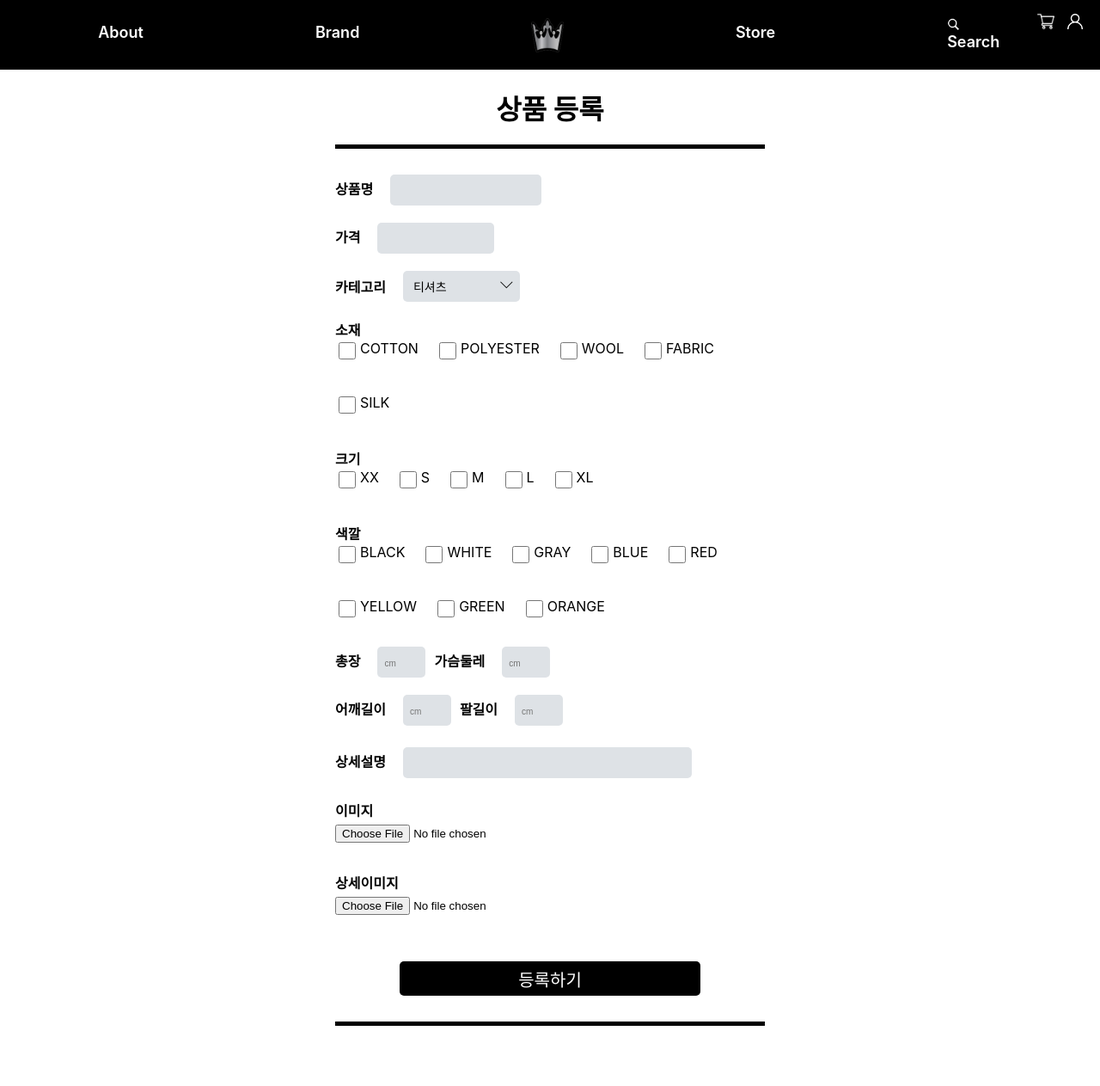
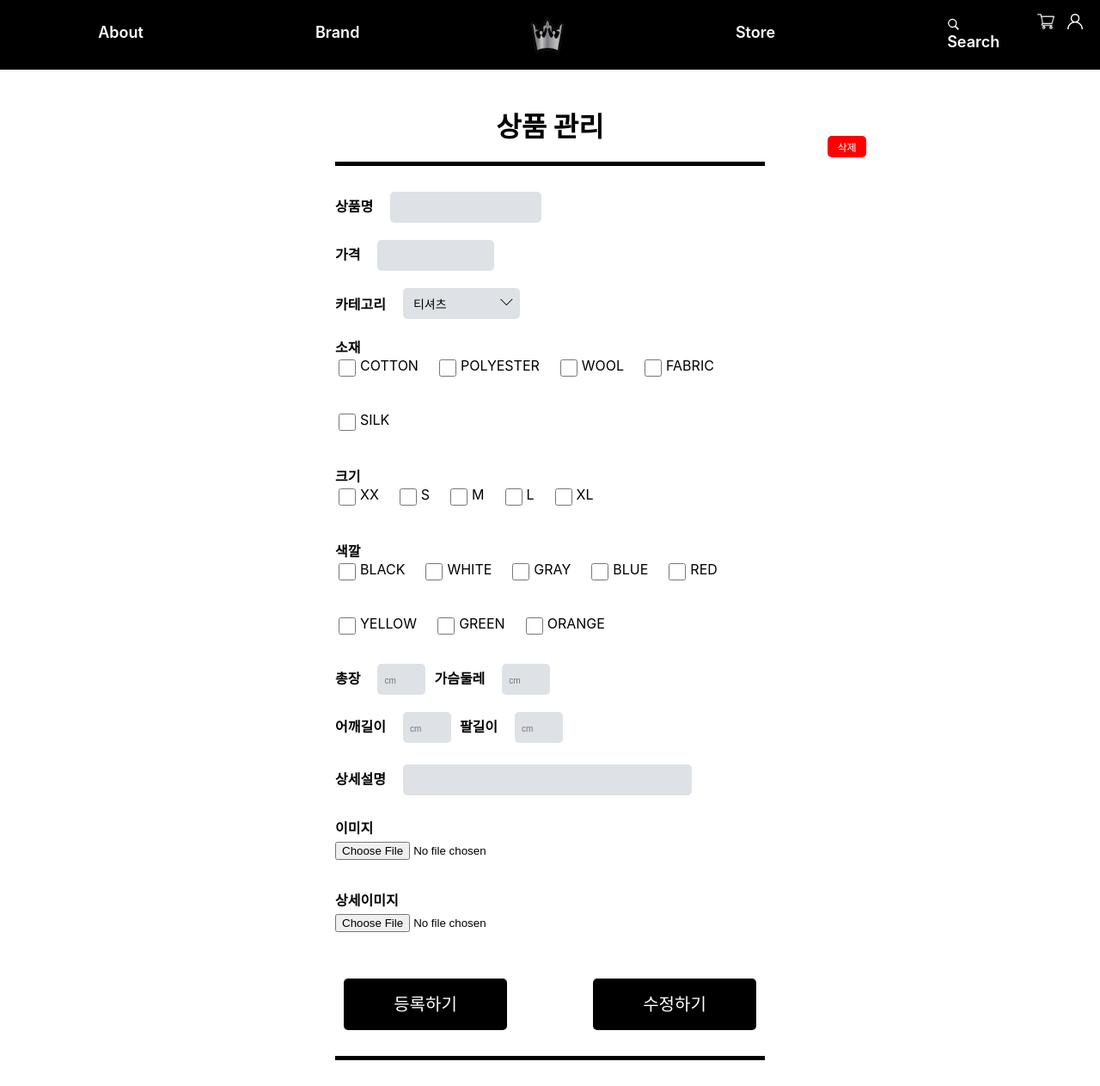
Before and after one commit to pjhcsols/VirtualFitting_System, a React (Create React App) app in the folder client_fe/: page /productRegisteration in a window 1280 px wide. Shown: the whole page at 86% size. Before the commit the page ends 1223 px from the top, so only its background shows below. Built offline with nearby package versions, Linux system fonts and the light colour scheme.

Commit message:
Feat&Design: 상품관리 페이지, 수정 및 삭제 기능 추가[김민준]

```diff
--- a/client_fe/src/components/Header_Store.jsx
+++ b/client_fe/src/components/Header_Store.jsx
@@ -30,6 +30,7 @@ const Header_Store = () => {
     const handleClick = (path, state) => {
         console.log('클릭됨');
         navigate(path, { state: { category: state } });
+        console.log(state);
     };
 
     const handleCartClick = (path) => {
@@ -72,6 +73,7 @@ const Header_Store = () => {
     const handleSubCategoryClick = (cate) => {
         handleParentMouseLeave(cate);
     };
+
 
     // 검색바 표시 상태를 관리하는 상태 변수와 setter 함수
     const [showSearchBar, setShowSearchBar] = useState(false);
--- a/client_fe/src/components/Redirection.jsx
+++ b/client_fe/src/components/Redirection.jsx
@@ -1,5 +1,6 @@
 import React, { useEffect, useRef } from "react";
 import { useNavigate } from "react-router-dom";
+import { useState } from "react";
 import axios from 'axios';
 import ServerAPI from "../API/ServerAPI";
 
@@ -7,6 +8,7 @@ const Redirection = () => {
   const code = new URL(document.location.toString()).searchParams.get('code');
   const navigate = useNavigate();
   const isFirstRun = useRef(true);
+  const [loading, setLoading] = useState(true);
 
   useEffect(() => {
     const fetchData = async() => {
@@ -42,7 +44,15 @@ const Redirection = () => {
     }
   });
 
-  return <div>로그인 중입니다.</div>;
+  return (
+    <>
+      {loading && (
+        <div className="loading-container">
+          <div className="loading-spinner"></div>
+        </div>
+      )}
+    </>
+  );
 };
 
 export default Redirection;
--- a/client_fe/src/pages/ProductRegisterationPage.css
+++ b/client_fe/src/pages/ProductRegisterationPage.css
@@ -5,6 +5,7 @@
 
     .title {
         margin-bottom: 20px;
+        display: inline-block;
     }
 
     .divider {
@@ -22,6 +23,7 @@
         margin: 0 auto;
         width: 500px;
     }
+
 
     .registration-form .form-group {
         display: flex;
@@ -65,8 +67,8 @@
         align-self: center;
         background-color: #000;
         color: #fff;
-        width: 350px;
-        height: 40px;
+        width: 190px;
+        height: 60px;
         padding: 10px;
         cursor: pointer;
         border: none;
@@ -74,6 +76,20 @@
         margin-top: 5px;
         font-size: 20px;
         padding-top: 6px;
+    }
+
+    .deleteButton {
+        background-color: red;
+        margin-left: 963px;
+        margin-top: -30px;
+        color: #fff;
+        width: 45px;
+        height: 25px;
+        cursor: pointer;
+        border: none;
+        border-radius: 5px;
+        position: absolute;
+        font-size: 12px;
     }
 
     .closeImg {
@@ -98,3 +114,10 @@
         margin-bottom: 37px;
         cursor: pointer;
     }
+
+    .buttonContainer {
+        display: flex;
+        justify-content: center;
+        width: 100%;
+        gap: 100px;
+    }
--- a/client_fe/src/pages/ProductRegisterationPage.jsx
+++ b/client_fe/src/pages/ProductRegisterationPage.jsx
@@ -137,7 +137,129 @@
             }));
         };
 
-        const handleSubmit = async (e) => {
+        const handleDelete = async (e) => {
+            e.preventDefault();
+
+            try {
+                console.log("서버응답*******************8");
+                Swal.fire({
+                    title: '상품아이디를 입력하세요',
+                    input: 'text',
+                    inputAutoFocus: {
+                        autocapitalize: "off",
+                    },
+                    showCancelButton: true,
+                    confirmButtonColor: '#000',
+                    confirmButtonText: '확인',
+                    showLoaderOnConfirm: true,
+                    preConfirm: (productId) => {
+                        return fetch('http://155.230.43.12:8090/products/deleteProduct', {
+                            method: 'DELETE',
+                            headers: {
+                                'Content-Type': 'application/json',
+                            },
+                            body: JSON.stringify({ productId: productId }),
+                        })
+                        .then(response => {
+                            if (!response.ok) {
+                                throw new Error(response.statusText);
+                            }
+                            return response.json();
+                        })
+                        .catch(error => {
+                            Swal.showValidationMessage(
+                                'Request failed'
+                            );
+                        });
+                    }
+                }).then((result) => {
+                    if (result.isConfirmed) {
+                        Swal.fire({
+                            title: '삭제 완료!',
+                            icon: 'success',
+                            confirmButtonColor: '#000',
+                            confirmButtonText: '확인',
+                        }).then(() => {
+                            navigate("/");
+                        });
+                    }
+                });
+            }
+            catch (error) {
+                Swal.fire({
+                    title: '삭제 실패!',
+                    icon: 'error',
+                    confirmButtonColor: '#000',
+                    confirmButtonText: '확인',
+                }).then((result) => {
+                    if (result.isConfirmed) {
+                        navigate('/productRegisteration');
+                    }
+                });
+                console.error("서버와의 통신 중 오류 발생", error);
+            }
+
+        };
+
+        const handleCreate = async (e) => {
+            e.preventDefault();
+
+            const data = {
+                productId: 33,
+                productCategory: {
+                    categoryId: inputValue.categoryId
+                },
+                productName: inputValue.productName,
+                productPrice: inputValue.productPrice,
+                productMaterial: inputValue.productMaterial,
+                productSize: inputValue.productSize,
+                productColor: inputValue.productColor,
+                productTotalLength: inputValue.productTotalLength,
+                productChest: inputValue.productChest,
+                productShoulder: inputValue.productShoulder,
+                productArm: inputValue.productArm,
+                productDesc: inputValue.productDesc,
+                productPhotoUrl: inputValue.productPhotoUrl,
+                productSubPhotoUrl: inputValue.productSubPhotoUrl,
+                brandUser: {
+                    userNumber: 1
+                }
+            };
+
+            try {
+                console.log("서버응답*******************8");
+                const response = await ServerAPI.post('/products/create', data);
+
+                if (response.status === 200) {
+                    Swal.fire({
+                        title: '상품등록 성공!',
+                        icon: 'success',
+                        confirmButtonColor: '#000',
+                        confirmButtonText: '확인',
+                    }).then((result) => {
+                        if (result.isConfirmed) {
+                            navigate("/");
+                        }
+                    });
+                }
+            }
+            catch (error) {
+                Swal.fire({
+                    title: '등록 실패!',
+                    icon: 'error',
+                    confirmButtonColor: '#000',
+                    confirmButtonText: '확인',
+                }).then((result) => {
+                    if (result.isConfirmed) {
+                        navigate('/productRegisteration');
+                    }
+                });
+                console.error("서버와의 통신 중 오류 발생", error);
+                console.log(data);
+            }
+        };
+
+        const handleUpdate = async (e) => {
             e.preventDefault();
 
             const data = {
@@ -164,9 +286,9 @@
 
             try {
                 console.log("서버응답*******************8");
-                const response = await ServerAPI.post('/products/create', data);
+                const response = await ServerAPI.post('/products/update', data);
                 Swal.fire({
-                    title: '상품등록 성공!',
+                    title: '상품수정 성공!',
                     icon: 'success',
                     confirmButtonColor: '#000',
                     confirmButtonText: '확인',
@@ -178,7 +300,7 @@
             }
             catch (error) {
                 Swal.fire({
-                    title: '등록 실패!',
+                    title: '수정 실패!',
                     icon: 'error',
                     confirmButtonColor: '#000',
                     confirmButtonText: '확인',
@@ -221,8 +343,9 @@
             <div>
                 <HeaderBottom />
                 <div className="product-registration-page">
-                    <h1 className="title">상품 등록</h1>
+                    <h1 className="title">상품 관리</h1>
                 </div>
+                <button className="deleteButton" onClick={handleDelete}>삭제</button>
                 <div className="divider"></div>
                 <div className="registration-form">
                     <div>
@@ -334,7 +457,10 @@
                             )}
                         </div>
                     </div>
-                    <button className="registerButton" onClick={handleSubmit}>등록하기</button>
+                    <div className="buttonContainer">
+                        <button className="registerButton" onClick={handleCreate}>등록하기</button>
+                        <button className="registerButton" onClick={handleUpdate}>수정하기</button>
+                    </div>
                 </div>
                 <div className="divider" style={{ marginTop: '30px' }}></div>
             </div>
--- a/client_fe/src/pages/StorePage.jsx
+++ b/client_fe/src/pages/StorePage.jsx
@@ -234,7 +234,6 @@ function StorePage() {
     }, [category]);
 
 
-
     const handleClick = (productId) => {
         navigate(`/storeDetail/${productId}`);
     }
```
Also changed, not shown: client_fe/src/components/Redirection.css (added, +22 -0 lines).
